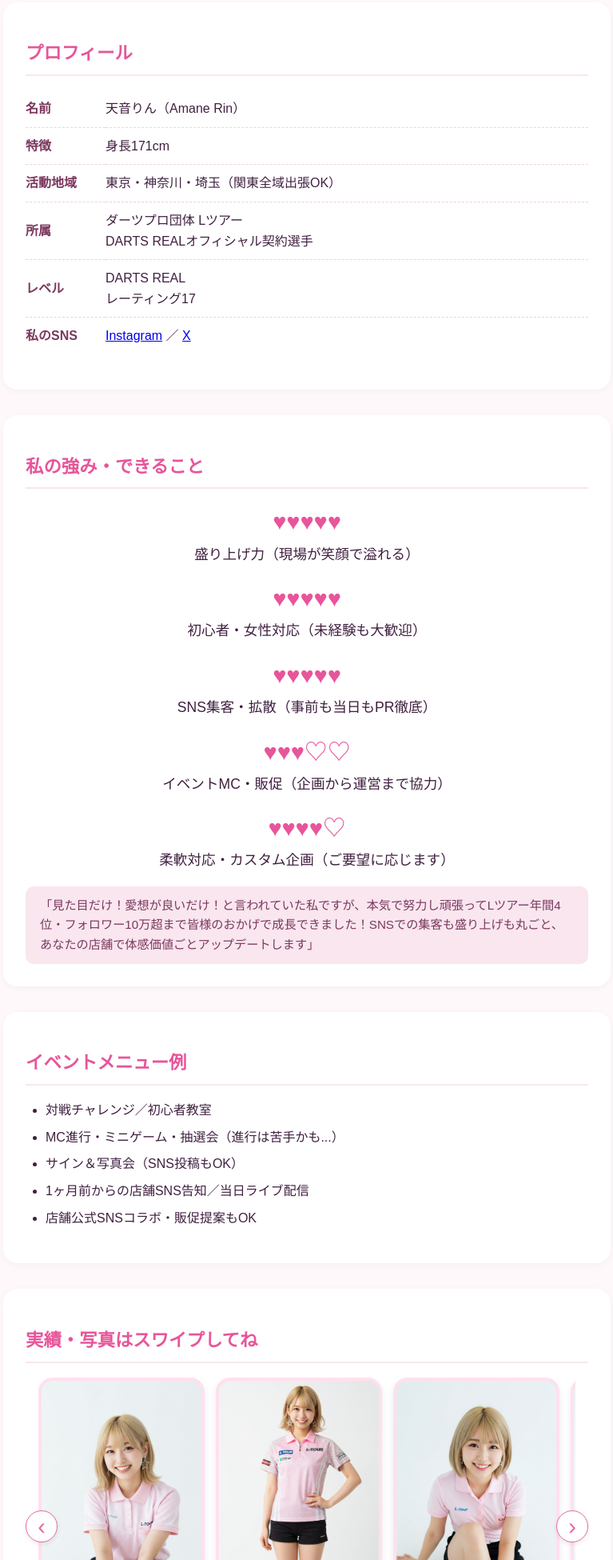
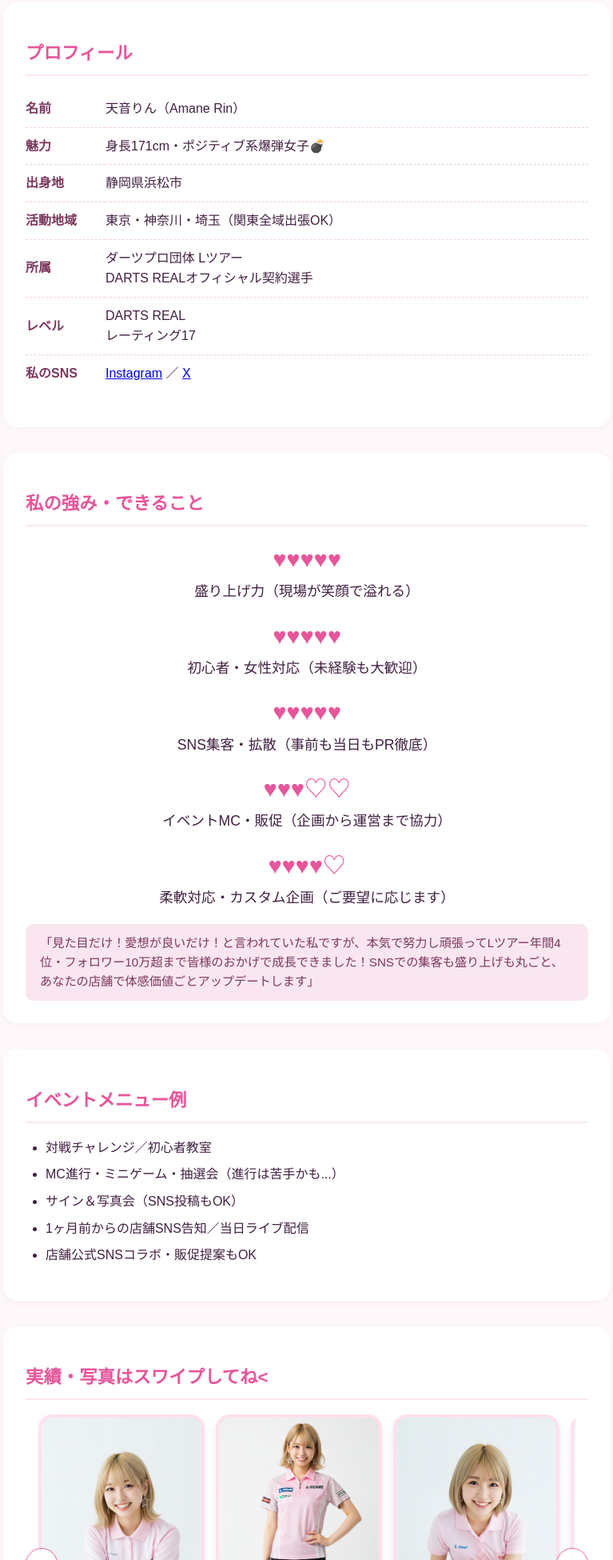
Before and after one commit to prodarts/player_rin, a plain HTML site: page index.html in a window 1280 px wide. Shown: the part 599-2549 px from the top of the page at 80% size, without its empty margins (256-1023 px from the left). Drawn offline with Linux system fonts and the light colour scheme.

Commit message:
Update index.html

```diff
--- a/index.html
+++ b/index.html
@@ -11,7 +11,7 @@
   <meta name="description" content="プロダーツプレイヤー・天音りん（Lツアー所属）の公式イベント営業LP。店舗集客・SNS拡散・現場盛り上げすべてお任せください。">
 
   <!-- OGP / SNS共有用メタタグ -->
-  <meta property="og:title" content="天音りん｜女子プロダーツイベント営業LP">
+  <meta property="og:title" content="天音りん｜女子プロダーツイベント出演依頼はこちら">
   <meta property="og:description" content="Lツアー所属・SNSフォロワー10万超。盛り上げ・集客・初心者対応もOK。現場とネットで“距離感バグってる”盛り上げ力を実感ください。">
   <meta property="og:type" content="website">
   <meta property="og:url" content="https://prodarts.github.io/player_rin/">
@@ -23,7 +23,7 @@
 
   <!-- Twitterカード -->
   <meta name="twitter:card" content="summary_large_image">
-  <meta name="twitter:title" content="天音りん｜女子プロダーツイベント営業LP">
+  <meta name="twitter:title" content="天音りん｜女子プロダーツイベント出演依頼はこちら">
   <meta name="twitter:description" content="Lツアー所属プロ。SNS発信・集客・現場盛り上げをすべてサポート。">
   <meta name="twitter:image" content="https://prodarts.github.io/player_rin/ogp.jpg">
   <meta name="twitter:image:alt" content="女子プロダーツプレイヤー天音りん イベントイメージ">
@@ -41,7 +41,8 @@
       <h2 class="section-title">プロフィール</h2>
       <table class="info-table">
         <tr><td>名前</td><td>天音りん（Amane Rin）</td></tr>
-        <tr><td>特徴</td><td>身長171cm</td></tr>
+        <tr><td>魅力</td><td>身長171cm・ポジティブ系爆弾女子💣</td></tr>
+        <tr><td>出身地</td><td>静岡県浜松市</td></tr>
         <tr><td>活動地域</td><td>東京・神奈川・埼玉（関東全域出張OK）</td></tr>
         <tr><td>所属</td><td>ダーツプロ団体 Lツアー<br>DARTS REALオフィシャル契約選手</td></tr>
         <tr><td>レベル</td><td>DARTS REAL<br>レーティング17</td></tr>
@@ -95,7 +96,7 @@
     </section>
 
     <section class="achievements-section section">
-      <h2 class="section-title">実績・写真はスワイプしてね</h2>
+      <h2 class="section-title">実績・写真はスワイプしてね<</h2>
       <div class="gallery-container" id="gallery">
         <button class="gallery-arrow left" id="gallery-left" aria-label="前へ">‹</button>
         <div class="gallery-track" id="gallery-track">
```
